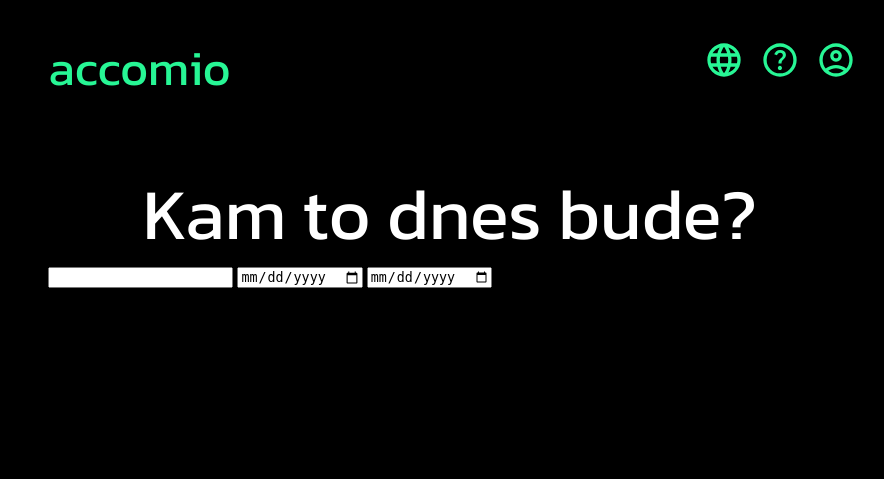
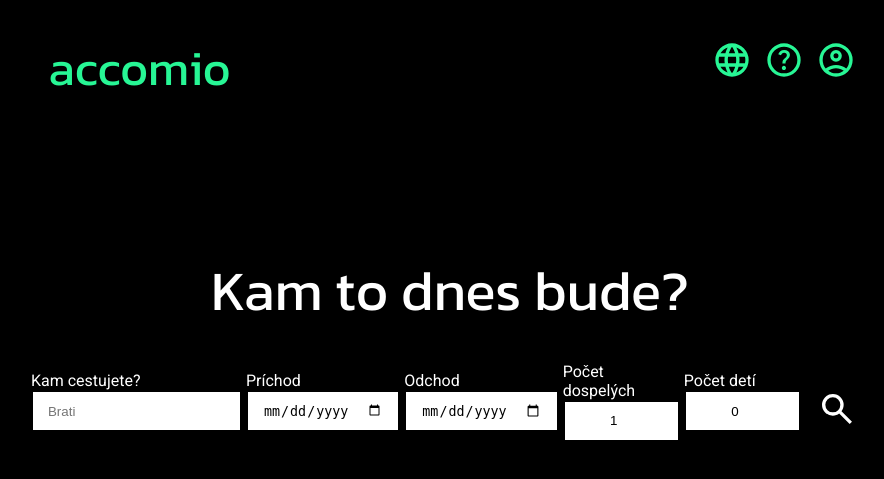
Before and after one commit to JonySVK/accomio, a PHP site: page / in a window 1280 px wide. Shown: the top 479 px of the page, without its empty margins (190-1074 px from the left). Run offline with PHP 8.4, Linux system fonts and the light colour scheme.

Commit message:
Backup 15/12/2024

```diff
--- a/index.php
+++ b/index.php
@@ -15,33 +15,74 @@ to-dos:
             <div class="title">accomio</div>
             <nav class="headerbtns">
                 <a onclick="langbox()" class="aimg"><div class="headerdiv" id="hi1">
-                    <span class="headertext" id="ht1">Zmeniť jazyk</span>
-                    <img src="styles/icons/language.svg" class="headerimgs">
+                    <abbr class="headertext" id="ht1" title="Zmeniť jazyk"><img src="styles/icons/language.svg" class="headerimgs"></abbr>
                     <div id="hi1style" style="display:inline;"></div>
                 </div></a>
                 <a href="help" class="aimg"><div class="headerdiv" id="hi2">
-                    <span class="headertext" id="ht2">Zákaznícka podpora</span>
-                    <img src="styles/icons/help.svg" class="headerimgs">
+                    <abbr class="headertext" id="ht2" title="Zákaznícka podpora"><img src="styles/icons/help.svg" class="headerimgs"></abbr>
                 </div></a>
-                <a href="account" class="aimg"><div class="headerdiv" id="hi3">
-                    <span class="headertext" id="ht3">Prihlásiť sa/Registrovať sa</span>
-                    <img src="styles/icons/account.svg" class="headerimgs">
+                <a onclick="loginbox()" class="aimg"><div class="headerdiv" id="hi3">
+                    <abbr class="headertext" id="ht3" title="Prihlásiť sa/Registrovať sa"><img src="styles/icons/account.svg" class="headerimgs"></abbr>
+                    <div id="loginstyle" style="display:inline;"></div>
                 </div></a>
             </nav>
             <div id="lang-box">
                 <span class="langtext">Choose your language:</span><br>
-                <img src="styles/languages/english.svg" id="lang-en" class="langimg">
-                <img src="styles/languages/german.svg" id="lang-de" class="langimg">
-                <img src="styles/languages/slovak.svg" id="lang-sk" class="langimg">
-                <img src="styles/languages/czech.svg" id="lang-cz" class="langimg">
+                <abbr title="English"><img src="styles/languages/english.svg" id="lang-en" class="langimg"></abbr>
+                <abbr title="Deutsch"><img src="styles/languages/german.svg" id="lang-de" class="langimg"></abbr>
+                <abbr title="Slovensky"><img src="styles/languages/slovak.svg" id="lang-sk" class="langimg"></abbr>
+                <abbr title="Česky"><img src="styles/languages/czech.svg" id="lang-cz" class="langimg"></abbr>
+            </div>
+            <div id="login-box">
+                <span class="langtext">Prihláste sa:</span><br>
+                <form id="login">
+                    <label for="email">Email:</label>
+                    <input type="text" id="email" name="email"><br>
+                    <label for="password">Heslo:</label>
+                    <input type="password" id="password" name="password"><br>
+                    <input type="submit" value="Prihlásiť sa">
+                </form><br>
+                <span class="langtext">Nemáš ešte účet? <a href="register">Zaregistruj sa</a></span>
             </div>
         </header>
         <div id="search" style="color:white;">
             <div class="welcometext">Kam to dnes bude?</div>
             <form id="searchform">
-                <input type="text" id="place" name="place">
-                <input type="date" id="datefrom" name="datefrom" oninput="dateto.min = this.value">
-                <input type="date" id="dateto" name="dateto" oninput="datefrom.max = this.value">
+                <div id="placediv" class="formdiv">
+                <label for="place">Kam cestujete?</label><br>
+                <input list="placelist" class="searchinput" id="place" name="place" required>
+                    <datalist id="placelist">
+                        <div id="placelistdiv" class="formdiv">
+                            <!-- delete after install php -->
+                            <option value="Bratislava">
+                            <option value="Viedeň">
+                            <option value="Budapešť">
+                            <option value="Berlín">
+                            <option value="Londýn">
+                            <!-- end -->
+                        </div>
+                    </datalist>
+                </div>
+                <div id="datefromdiv" class="formdiv">
+                    <label for="datefrom">Príchod</label><br>
+                    <input type="date" class="searchinput" id="datefrom" name="datefrom" oninput="dateto.min = this.value" min="<?php echo date("Y-m-d"); ?>" required>
+                </div>
+                <div id="datetodiv" class="formdiv">
+                    <label for="dateto">Odchod</label><br>
+                    <input type="date" class="searchinput" id="dateto" name="dateto" oninput="datefrom.max = this.value" min="<?php echo date("Y-m-d"); ?>" required>
+                </div>
+                <div id="adultsdiv" class="formdiv">
+                    <label for="adults">Počet dospelých</label><br>
+                    <input type="number" class="searchinput" id="adults" name="adults" value="1" min="1" max="20" style="width: 6.5vw; text-align: center;" required>
+                </div>
+                <div id="kidsdiv" class="formdiv">
+                    <label for="kids">Počet detí</label><br>
+                    <input type="number" class="searchinput" id="kids" name="kids" value="0" min="0" max="10" style="width: 6.5vw; text-align: center;" required>
+                </div>
+                <div id="submitdiv" class="formdiv">
+                    <label></label><br>
+                    <input type="image" src="styles/icons/search_white.svg" id="submitimage" onmouseover="document.querySelector('#submitimage').src='styles/icons/search_black.svg'" onmouseout="document.querySelector('#submitimage').src='styles/icons/search_white.svg'">
+                </div>
             </form>
         </div>
     </body>
--- a/scripts/basic.js
+++ b/scripts/basic.js
@@ -9,3 +9,39 @@ function langbox() {
         langboxvisible = false
     }
 }
+
+var loginboxvisible = false
+function loginbox() {
+    var loginstyle = document.querySelector("#hi1style")
+    if (loginboxvisible === false) {
+        loginstyle.innerHTML = "<style>#login-box {visibility: visible; height: auto; width: 20vw;}</style>"
+        loginboxvisible = true
+    } else {
+        loginstyle.innerHTML = "<style>#login-box {visibility: hidden; height: 0; width: 0;}</style>"
+        loginboxvisible = false
+    }
+}
+
+var placeholder
+var cities = ["Bratislava", "Viedeň", "Berlín"];
+var currentCityIndex = 0;
+var charIndex = 0;
+var isDeleting = false;
+setInterval(function () {
+    const currentCity = cities[currentCityIndex]
+
+    if (!isDeleting) {
+        placeholder = currentCity.slice(0, charIndex++)
+        if (charIndex > currentCity.length) {
+            isDeleting = true
+        }
+    } else {
+        placeholder = currentCity.slice(0, charIndex--)
+        if (charIndex < 0) {
+            isDeleting = false
+            currentCityIndex = (currentCityIndex + 1) % cities.length
+        }
+    }
+
+    document.querySelector('#place').placeholder = placeholder
+}, 1000);
--- a/styles/basic.css
+++ b/styles/basic.css
@@ -1,4 +1,5 @@
 @import url('https://fonts.googleapis.com/css2?family=Kanit:ital,wght@0,100;0,200;0,300;0,400;0,500;0,600;0,700;0,800;0,900;1,100;1,200;1,300;1,400;1,500;1,600;1,700;1,800;1,900&display=swap');
+@import url('https://fonts.googleapis.com/css2?family=Roboto:ital,wght@0,100;0,300;0,400;0,500;0,700;0,900;1,100;1,300;1,400;1,500;1,700;1,900&display=swap');
 
 body {
     background-color: black;
@@ -42,32 +43,10 @@ header {
     padding-bottom: 1.25vh;
     vertical-align: bottom;
     display: inline-block;
-    width: 0;
-    height: 0;
-    visibility: hidden;
 }
 
 .headerdiv {
     display: inline;
-}
-
-
-#hi1:hover #ht1 {
-    visibility: visible;
-    height: auto;
-    width: auto;
-}
-
-#hi2:hover #ht2 {
-    visibility: visible;
-    height: auto;
-    width: auto;
-}
-
-#hi3:hover #ht3 {
-    visibility: visible;
-    height: auto;
-    width: auto;
 }
 
 .aimg {
@@ -100,18 +79,97 @@ header {
     display: inline;
 }
 
+#login-box {
+    text-align: center;
+    height: 0;
+    width: 0;
+    background-color:#27f695;
+    color: black;
+    display: block;
+    font-family: "Kanit", sans-serif;
+    font-weight: 400;
+    font-style: normal;
+    font-size: 2.5vh;
+    padding: 2vh 2vh 2vh 2vh;
+    visibility: hidden;
+    border: hidden;
+    border-radius: 50px;
+    right: 18vw;
+    position: absolute;
+    z-index: 100;
+}
+
+#login-box input[type=text], input[type=password] {
+    background-color: white;
+    color: black;
+    border: 1px solid #27f695;
+    padding: 5px;
+    margin: 5px;
+}
+
+#login-box input[type=text]:focus, input[type=password]:focus {
+    border: 1px solid black;
+}
+
+#login-box input[type=submit] {
+    background-color: white;
+    color: black;
+    border: none;
+    padding: 7px;
+    margin: 5px;
+}
+
+#login-box input[type=submit]:hover {
+    background-color: black;
+    color: white;
+}
+
 #search {
     padding:  0vh 18vw 0vh 18vw;
     background-color: black;
-    max-height: 6vh;
 }
 
 .welcometext {
     font-family: "Kanit", sans-serif;
     font-weight: 400;
     font-style: normal;
-    font-size: 9vh;
+    font-size: 7vh;
     color: white;
     text-align: center;
-    padding-top: 7vh;
+    padding-top: 18vh;
 }
+
+#searchform {
+    margin-top: 3vh;
+    display: flex;
+    justify-content: center;
+    align-items: center;
+}
+
+.formdiv {
+    display: inline-block;
+    margin: 2px;
+    font-family: "Roboto", sans-serif;
+    font-weight: 400;
+    font-style: normal;
+}
+
+.searchinput {
+    background-color: white;
+    color: black;
+    border: none;
+    padding: 15px;
+    margin: 2px;
+    height: 1vh;
+}
+
+#searchform input[type=image] {
+    padding: 2px;
+    margin: 10px;
+    height: 5vh;
+}
+
+#searchform input[type=image]:hover {
+    background-color: white;
+    border-radius: 50%;
+}
```
Also changed, not shown: styles/icons/search_black.svg (added), styles/icons/search_green.svg (added), styles/icons/search_white.svg (renamed from styles/icons/search.svg).
